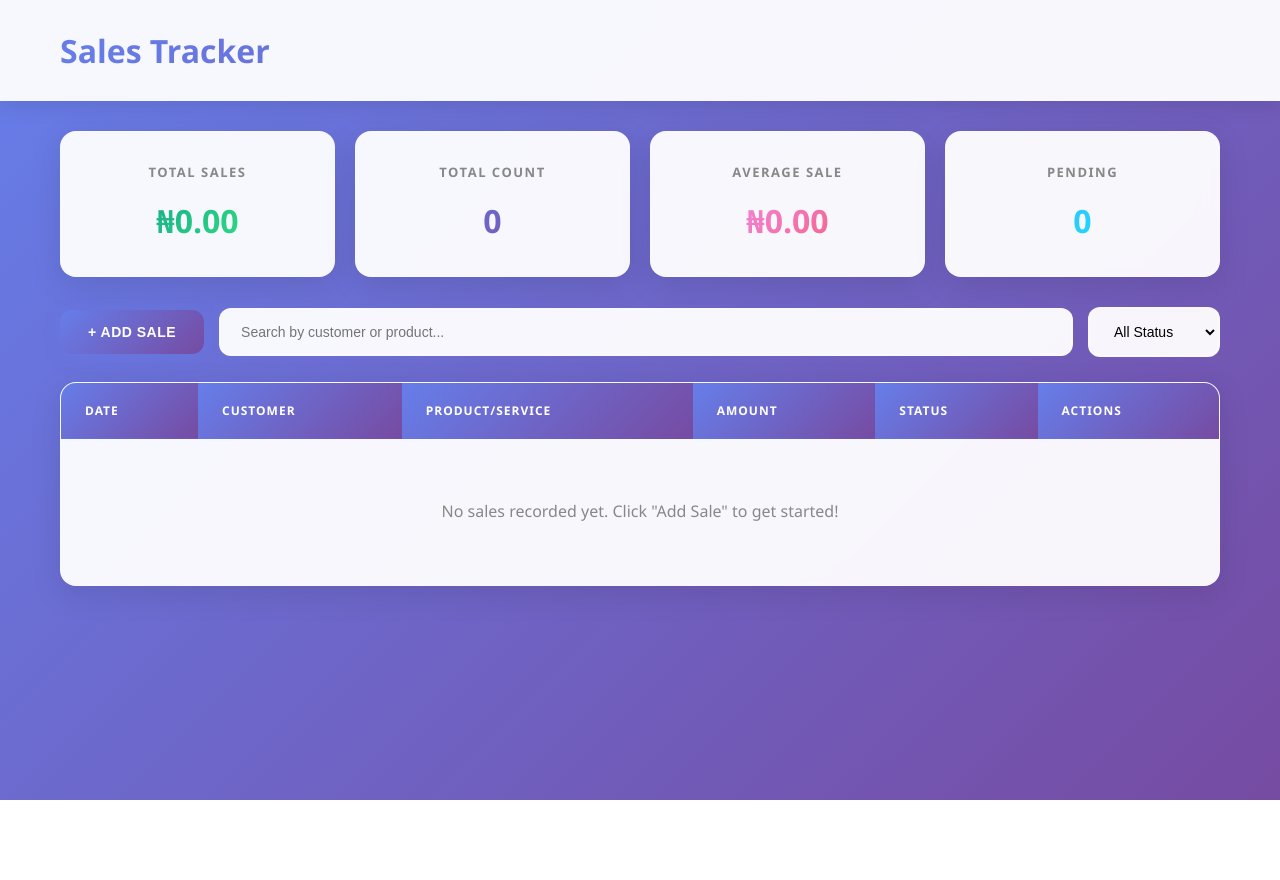
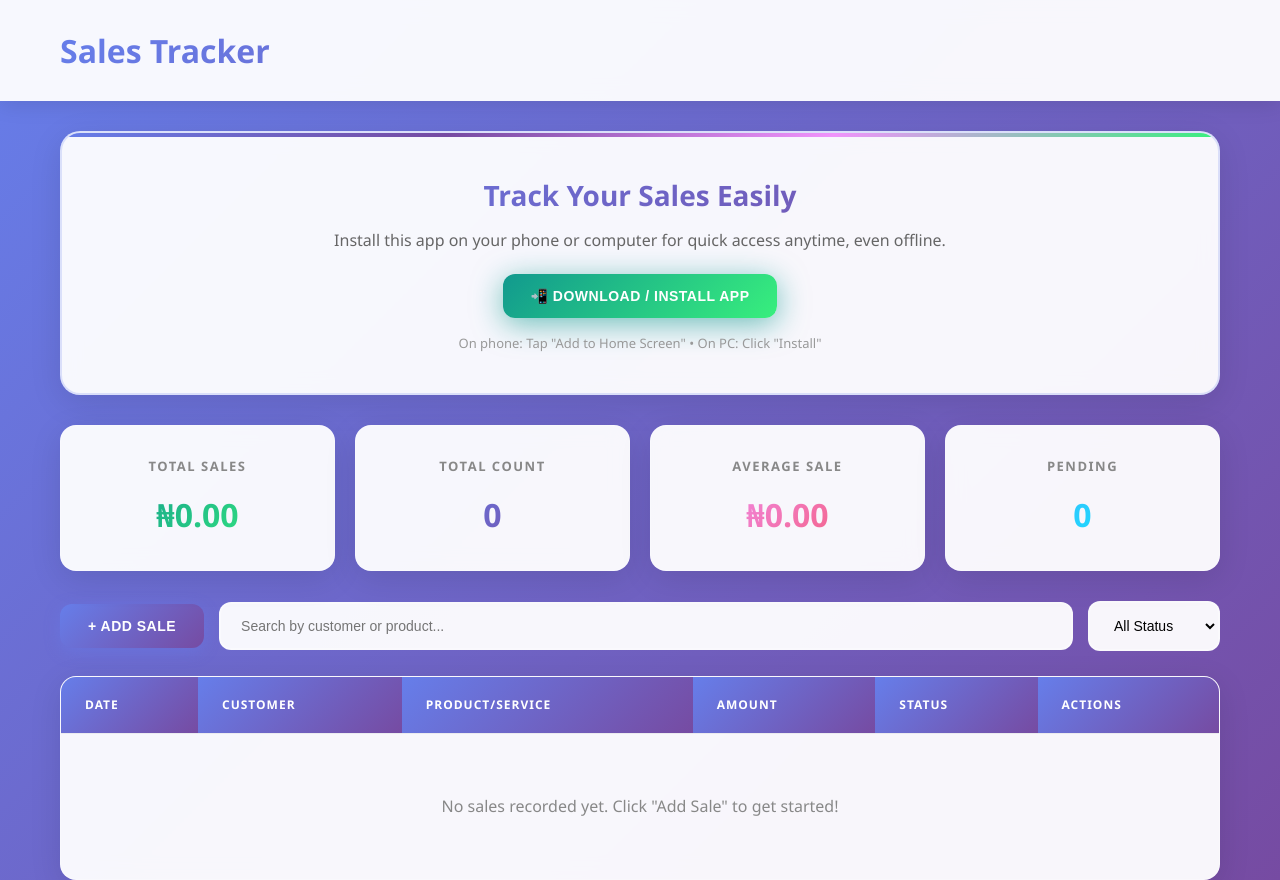
Before and after one commit to sundaykingsley1210-dev/APP-to-track-sales, a website: page index.html in a window 1280 px wide. Before the commit the page ends 800 px from the top, so only its background shows below. Drawn offline with Linux system fonts and the light colour scheme.

Commit message:
Add prominent install button hero banner on landing page

```diff
--- a/app.js
+++ b/app.js
@@ -3,25 +3,37 @@ let sales = JSON.parse(localStorage.getItem('sales')) || [];
 
 const modal = document.getElementById('modal');
 const installBtn = document.getElementById('installBtn');
+const heroInstallBtn = document.getElementById('heroInstallBtn');
 
 window.addEventListener('beforeinstallprompt', (e) => {
     e.preventDefault();
     deferredPrompt = e;
     installBtn.style.display = 'inline-block';
+    heroInstallBtn.classList.add('available');
 });
 
-installBtn.addEventListener('click', async () => {
-    if (!deferredPrompt) return;
+async function handleInstall() {
+    if (!deferredPrompt) {
+        window.open('https://app-to-track-sales.vercel.app', '_blank');
+        return;
+    }
     deferredPrompt.prompt();
     const { outcome } = await deferredPrompt.userChoice;
     if (outcome === 'accepted') {
         installBtn.style.display = 'none';
+        heroInstallBtn.textContent = '✅ Installed!';
+        heroInstallBtn.classList.add('installed');
     }
     deferredPrompt = null;
-});
+}
+
+installBtn.addEventListener('click', handleInstall);
+heroInstallBtn.addEventListener('click', handleInstall);
 
 window.addEventListener('appinstalled', () => {
     installBtn.style.display = 'none';
+    heroInstallBtn.textContent = '✅ Installed!';
+    heroInstallBtn.classList.add('installed');
     deferredPrompt = null;
 });
 
--- a/index.html
+++ b/index.html
@@ -22,6 +22,16 @@
     </header>
 
     <main class="container">
+        <!-- Hero / Install Banner -->
+        <section class="hero">
+            <div class="hero-content">
+                <h2>Track Your Sales Easily</h2>
+                <p>Install this app on your phone or computer for quick access anytime, even offline.</p>
+                <button id="heroInstallBtn" class="btn btn-hero-install">📲 Download / Install App</button>
+                <p class="hero-hint">On phone: Tap "Add to Home Screen" &bull; On PC: Click "Install"</p>
+            </div>
+        </section>
+
         <!-- Dashboard -->
         <section class="dashboard">
             <div class="card">
--- a/styles.css
+++ b/styles.css
@@ -33,6 +33,84 @@ header h1 {
     -webkit-background-clip: text;
     -webkit-text-fill-color: transparent;
     background-clip: text;
+}
+
+/* Hero Install Banner */
+.hero {
+    background: rgba(255, 255, 255, 0.95);
+    backdrop-filter: blur(10px);
+    border-radius: 20px;
+    padding: 40px;
+    margin-bottom: 30px;
+    text-align: center;
+    box-shadow: 0 8px 32px rgba(0, 0, 0, 0.1);
+    border: 2px solid rgba(102, 126, 234, 0.2);
+    position: relative;
+    overflow: hidden;
+}
+
+.hero::before {
+    content: '';
+    position: absolute;
+    top: 0;
+    left: 0;
+    right: 0;
+    height: 4px;
+    background: linear-gradient(135deg, #667eea, #764ba2, #f093fb, #38ef7d);
+}
+
+.hero h2 {
+    font-size: 28px;
+    margin-bottom: 10px;
+    background: linear-gradient(135deg, #667eea, #764ba2);
+    -webkit-background-clip: text;
+    -webkit-text-fill-color: transparent;
+    background-clip: text;
+}
+
+.hero p {
+    color: #666;
+    margin-bottom: 20px;
+    font-size: 16px;
+}
+
+.hero-hint {
+    font-size: 13px !important;
+    color: #999 !important;
+    margin-top: 15px !important;
+    margin-bottom: 0 !important;
+}
+
+.btn-hero-install {
+    background: linear-gradient(135deg, #11998e, #38ef7d);
+    color: white;
+    padding: 18px 40px;
+    font-size: 18px;
+    font-weight: 700;
+    border-radius: 50px;
+    box-shadow: 0 6px 25px rgba(17, 153, 142, 0.5);
+    border: none;
+    cursor: pointer;
+    transition: all 0.3s ease;
+    text-transform: uppercase;
+    letter-spacing: 1px;
+    animation: glow 2s ease-in-out infinite alternate;
+}
+
+.btn-hero-install:hover {
+    transform: translateY(-3px) scale(1.02);
+    box-shadow: 0 10px 35px rgba(17, 153, 142, 0.7);
+}
+
+.btn-hero-install.installed {
+    background: linear-gradient(135deg, #667eea, #764ba2);
+    animation: none;
+    cursor: default;
+}
+
+@keyframes glow {
+    from { box-shadow: 0 6px 25px rgba(17, 153, 142, 0.4); }
+    to { box-shadow: 0 6px 35px rgba(17, 153, 142, 0.8); }
 }
 
 /* Dashboard */
@@ -386,6 +464,19 @@ h2 {
         font-size: 24px;
     }
 
+    .hero {
+        padding: 30px 20px;
+    }
+
+    .hero h2 {
+        font-size: 22px;
+    }
+
+    .btn-hero-install {
+        padding: 15px 30px;
+        font-size: 15px;
+    }
+
     .controls {
         flex-direction: column;
     }
```
Also changed, not shown: 2 other files.
